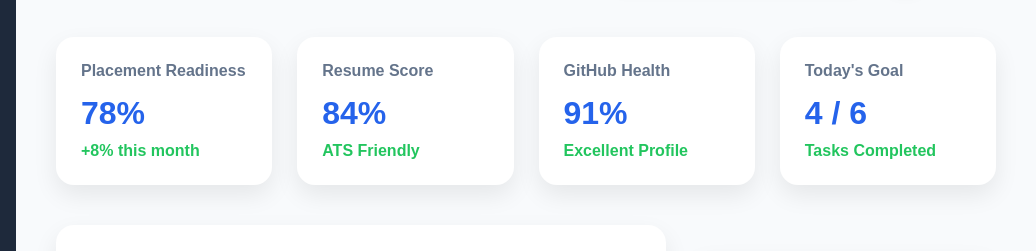
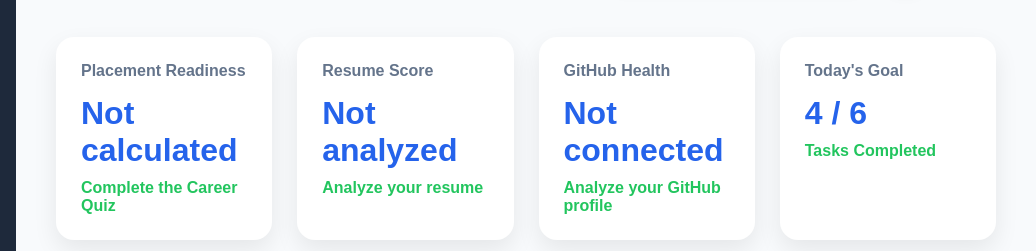
Before and after one commit to jaish2008/CareerCompass, a plain HTML site: page pages/dashboard.html in a window 1280 px wide. Shown: the part 106-357 px from the top of the page, 244-1280 px from the left. Drawn offline with nearby package versions, Linux system fonts and the light colour scheme; no server answers.

Commit message:
Replace dashboard demo scores with honest states

```diff
--- a/pages/dashboard.html
+++ b/pages/dashboard.html
@@ -103,9 +103,8 @@
 
         <h3>Placement Readiness</h3>
 
-        <h2>78%</h2>
-
-        <p>+8% this month</p>
+        <h2>Not calculated</h2>
+        <p>Complete the Career Quiz</p>
 
     </div>
 
@@ -113,9 +112,8 @@
 
         <h3>Resume Score</h3>
 
-        <h2>84%</h2>
-
-        <p>ATS Friendly</p>
+        <h2>Not analyzed</h2>
+        <p>Analyze your resume</p>
 
     </div>
 
@@ -123,9 +121,8 @@
 
         <h3>GitHub Health</h3>
 
-        <h2>91%</h2>
-
-        <p>Excellent Profile</p>
+        <h2>Not connected</h2>
+        <p>Analyze your GitHub profile</p>
 
     </div>
 
@@ -356,11 +353,11 @@
     <div class="notification-list">
 
         <div class="notification-item">
-            🎉 Resume Score improved to <strong>84%</strong>
+            🎯 Complete your Career Quiz to receive career recommendations.
         </div>
 
         <div class="notification-item">
-            💼 New Frontend Internship available.
+            📄 Analyze your resume to generate an ATS-readiness score.
         </div>
 
         <div class="notification-item">
```
